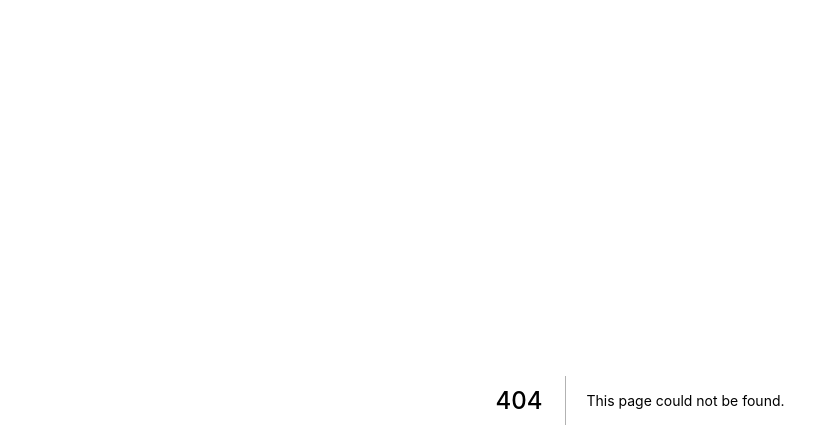
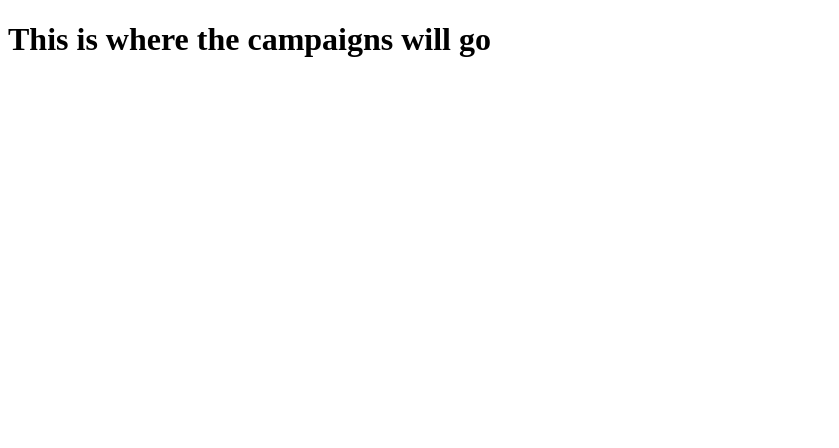
Before and after one commit to ioannisbalo/kickstart, a Next.js app: page / in a window 1280 px wide. Before the commit this address had no page. Shown: the top 448 px of the page, without its empty margins (0-839 px from the left). Built offline with nearby package versions, Linux system fonts and the light colour scheme.

Commit message:
add index page

```diff
--- /dev/null
+++ b/pages/index.js
@@ -0,0 +1,7 @@
+import React from 'react';
+
+export default () => {
+  return (
+    <h1>This is where the campaigns will go</h1>
+  );
+};
```
